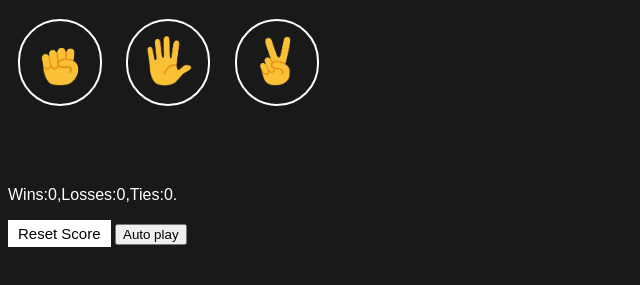
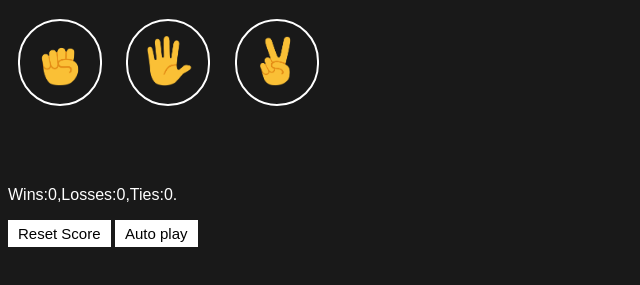
Before and after one commit to Prathvirajbhure/RockPaper-And-scissors, a plain HTML site: page index.html in a window 1280 px wide. Shown: the part 85-370 px from the top of the page, without its empty margins (0-640 px from the left). Drawn offline with Linux system fonts and the light colour scheme; files that its build step writes are made by us from their sources; files whose address does not match are found by name.

Commit message:
Update Play-RPS.css

```diff
--- a/Play-RPS.css
+++ b/Play-RPS.css
@@ -37,11 +37,11 @@ font-size: 25px;
 .score {
 margin-top :70px;
 }
-.reset-button {
+.reset-button,
+.auto-play-button {
 border:none;
 font-size :15px;
 padding:5px 10px;
 background-color:white;
 cursor: pointer;
-margin-bottom: 20px;
 }
```
